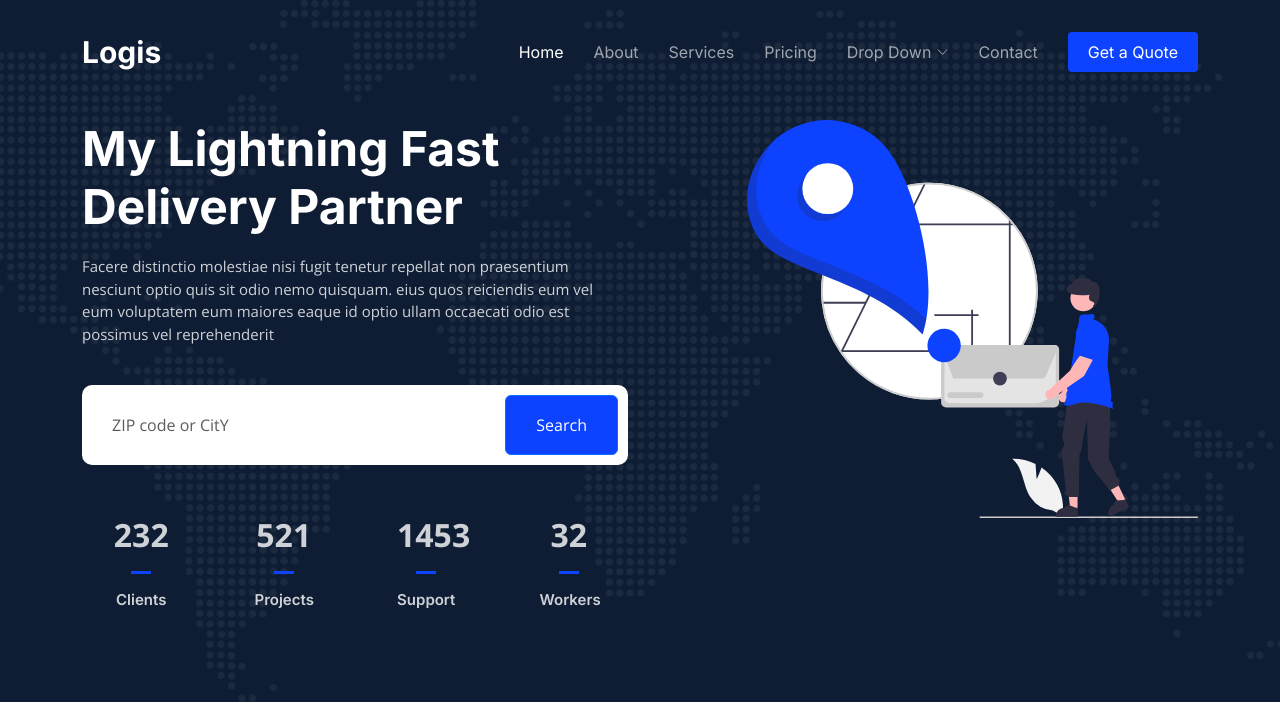
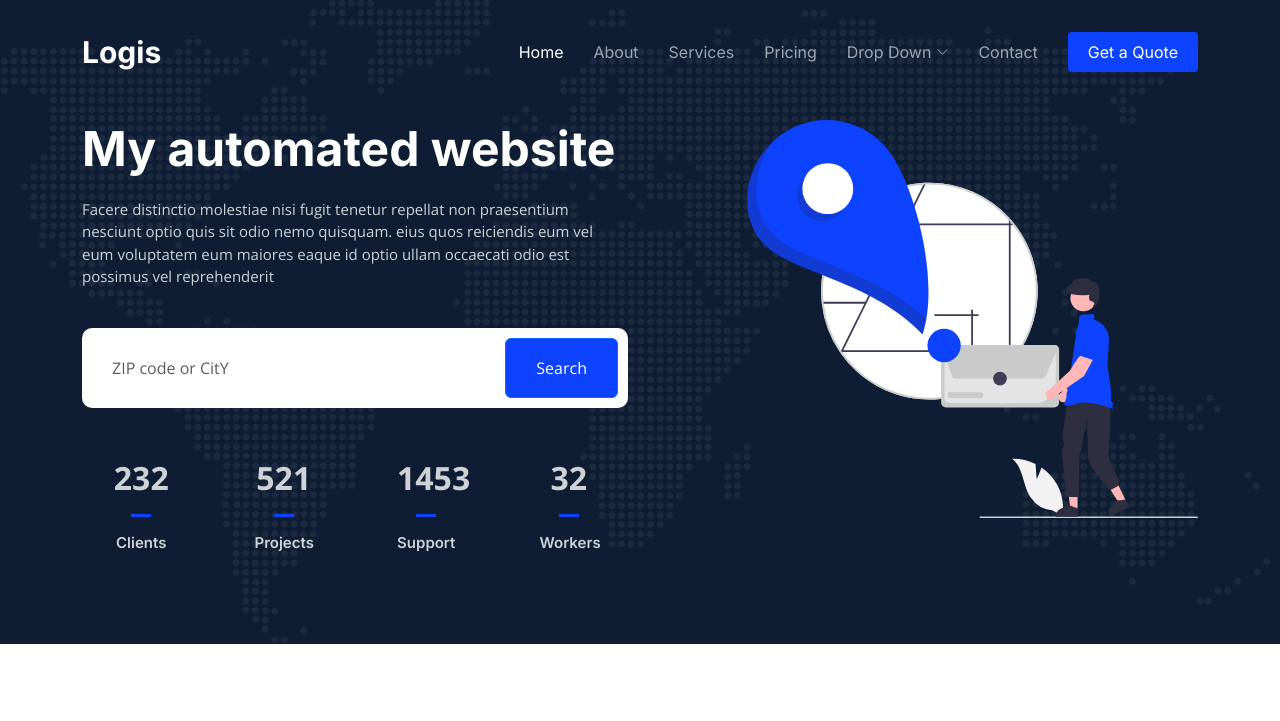
Before and after one commit to EVT98/webapp, a plain HTML site: page index.html in a window 1280 px wide. Shown: the top 721 px of the page. Drawn offline with nearby package versions, Linux system fonts and the light colour scheme.

Commit message:
welcoming page

```diff
--- a/index.html
+++ b/index.html
@@ -89,7 +89,7 @@
     <div class="container">
       <div class="row gy-4 d-flex justify-content-between">
         <div class="col-lg-6 order-2 order-lg-1 d-flex flex-column justify-content-center">
-          <h2 data-aos="fade-up">My Lightning Fast Delivery Partner</h2>
+          <h2 data-aos="fade-up">My automated website</h2>
           <p data-aos="fade-up" data-aos-delay="100">Facere distinctio molestiae nisi fugit tenetur repellat non praesentium nesciunt optio quis sit odio nemo quisquam. eius quos reiciendis eum vel eum voluptatem eum maiores eaque id optio ullam occaecati odio est possimus vel reprehenderit</p>
 
           <form action="#" class="form-search d-flex align-items-stretch mb-3" data-aos="fade-up" data-aos-delay="200">
```
